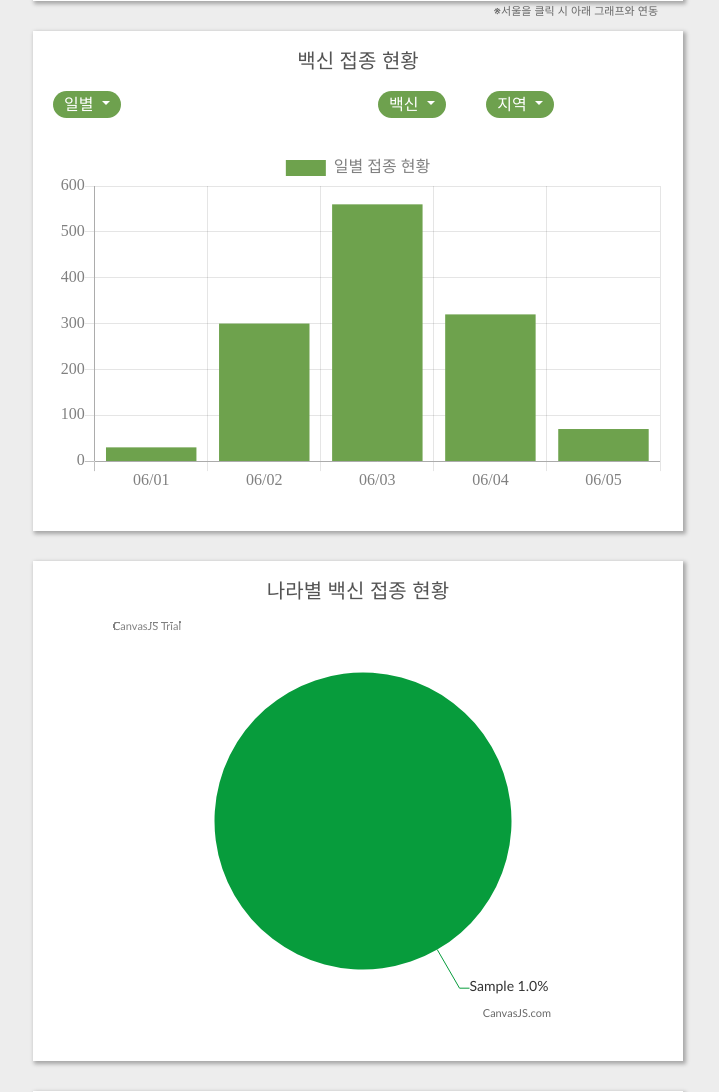
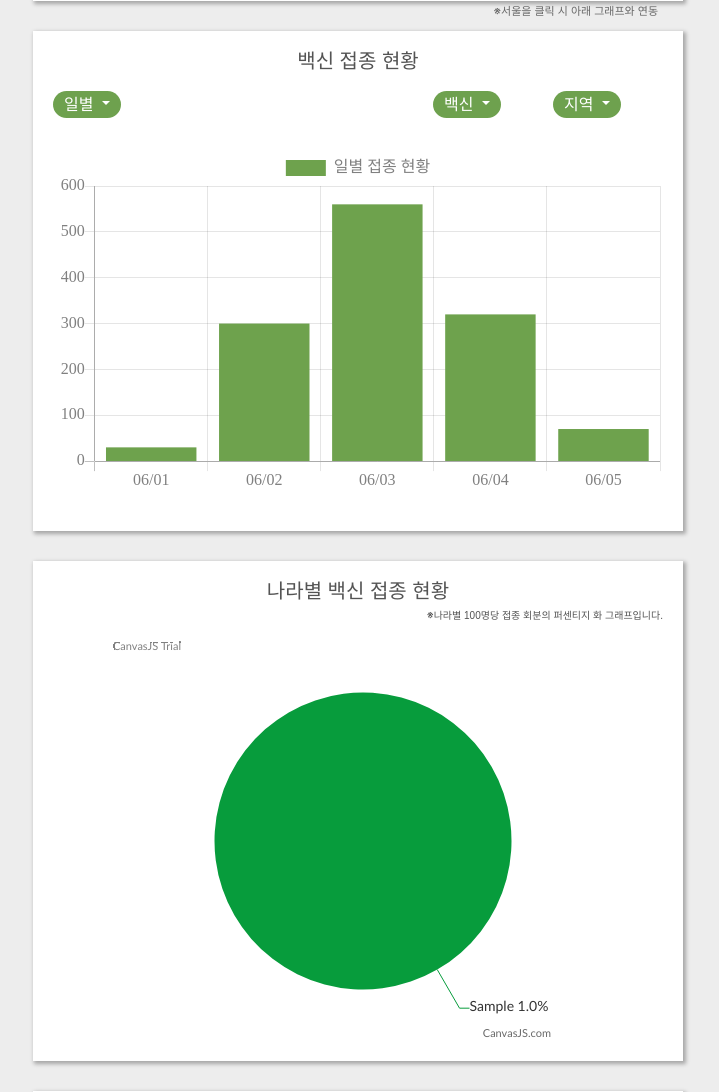
Before and after one commit to jrwf-hash/covac_-_210601a, a PHP site: page / in a window 1280 px wide. Shown: the part 730-1822 px from the top of the page, without its empty margins (282-1001 px from the left). Run offline with PHP 8.4, Linux system fonts and the light colour scheme; tables that the repository leaves empty or names only in its code hold one stand-in row (values such as "Sample post"); some libraries are stand-ins or nearby versions; some web fonts are replaced.

Commit message:
버튼 위치 수정

```diff
--- a/index.php
+++ b/index.php
@@ -132,8 +132,8 @@
 								$pic_num = $row["mus"];
               ?>
 							<div class="maps_all">
-								<div class=<?=$row["class"]?> >
-								<div class="local_name_map" onmouseover=mus_on( <?=$row["mus"]?>) onmouseout=mus_off( <?=$row["mus"]?>)>
+								<div class=<?=$row["class"]?> onmouseover=mus_on( <?=$row["mus"]?>) onmouseout=mus_off( <?=$row["mus"]?>)>
+								<div class="local_name_map" >
 									<?=$row["region"]?>
 								</div>
 								<div class="local_values_map" >
@@ -142,8 +142,6 @@
 							</div>
 							</div>
                         <?php
-
-
 													}
 												?>
 												<div class="measurement">
@@ -456,6 +454,8 @@
 						 	<!--원형 그래프-->
 							<div class="tables_name">
 								<h3>나라별 백신 접종 현황</h3>
+								<h6 style="font-size:10px; text-align:right; margin-top:10px;">※나라별 100명당 접종 회분의 퍼센티지 화 그래프입니다.</h6>
+
 
 							</div>
 
@@ -549,7 +549,7 @@
 		</div>
 
 </div>
-<!--원형 그래프 -->
+<!--원형 그래프 chartContainer-->
 <?php
 	$query = $db->query("select * from National");
 	$arrayNationals = array();
--- a/style.css
+++ b/style.css
@@ -586,7 +586,7 @@ Layer 3
 .dropdown_grid{
 	display: grid;
 	width: 650px;
-	grid-template-columns:  3fr 1fr 2fr;
+	grid-template-columns:  380px 120px 150px;
 	justify-items: start;
 }
 
```
